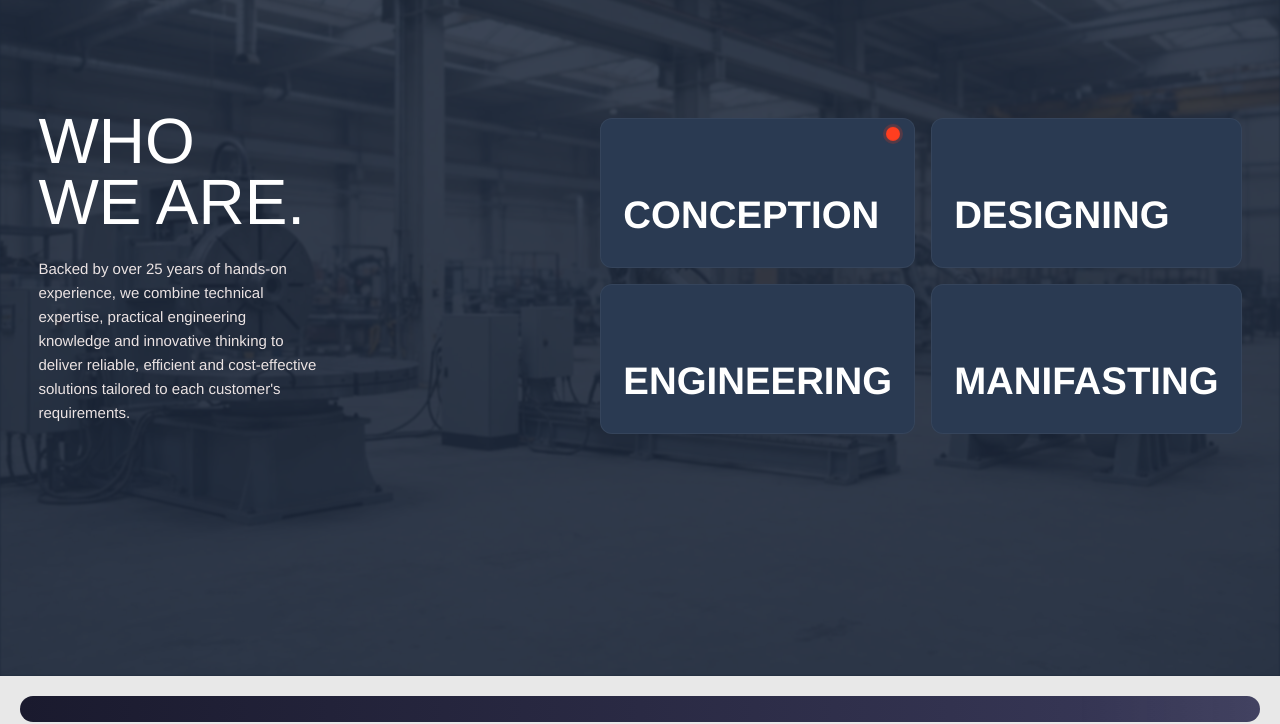
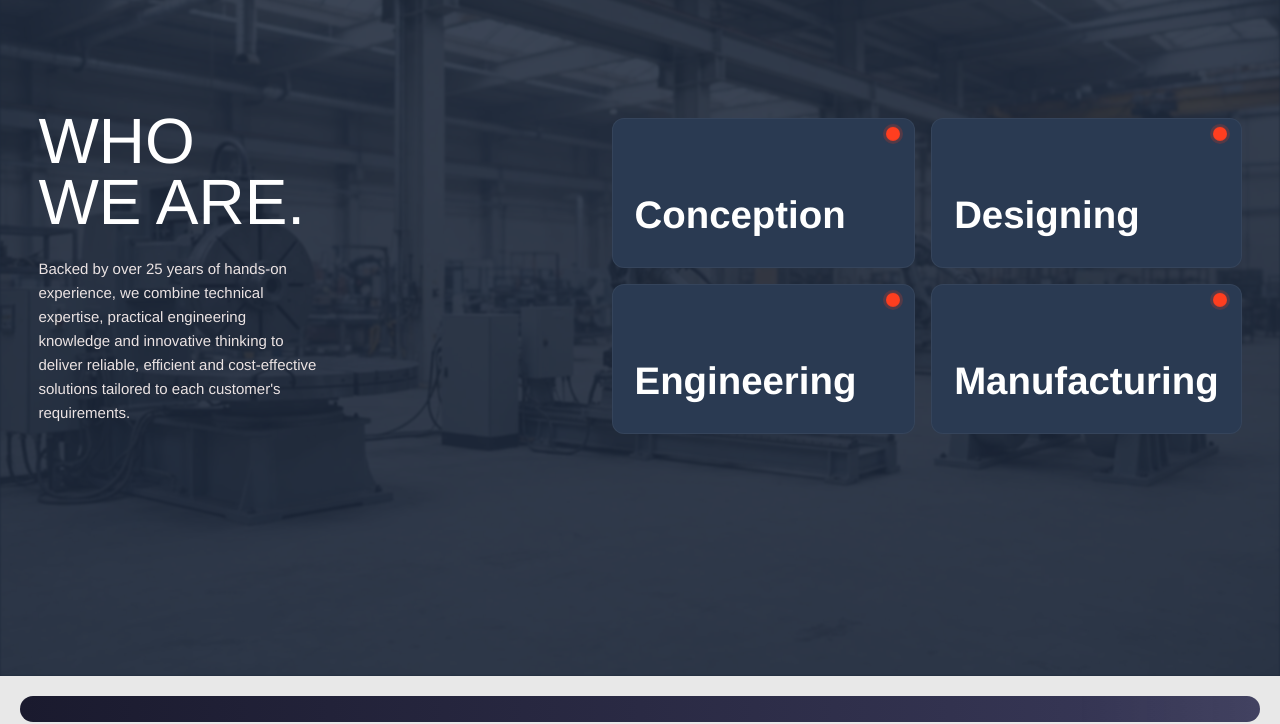
Before and after one commit to syed267/Technohub, a plain HTML site: page index.html in a window 1280 px wide. Shown: the part 1900-2624 px from the top of the page. Drawn offline with nearby package versions, Linux system fonts and the light colour scheme.

Commit message:
Update index.html

```diff
--- a/index.html
+++ b/index.html
@@ -110,16 +110,19 @@
     <div class="who-right">
       <div class="who-card">
         <span class="dot"></span>
-        <h2>CONCEPTION</h2>
+        <h2>Conception</h2>
       </div>
       <div class="who-card black">
-        <h2>DESIGNING</h2>
+        <span class="dot"></span>
+        <h2>Designing</h2>
       </div>
       <div class="who-card">
-        <h2>ENGINEERING</h2>
+      <span class="dot"></span>
+        <h2>Engineering</h2>
       </div>
       <div class="who-card">
-        <h2>MANIFASTING</h2>
+        <span class="dot"></span>
+        <h2>Manufacturing</h2>
       </div>
     </div>
   </div>
```
